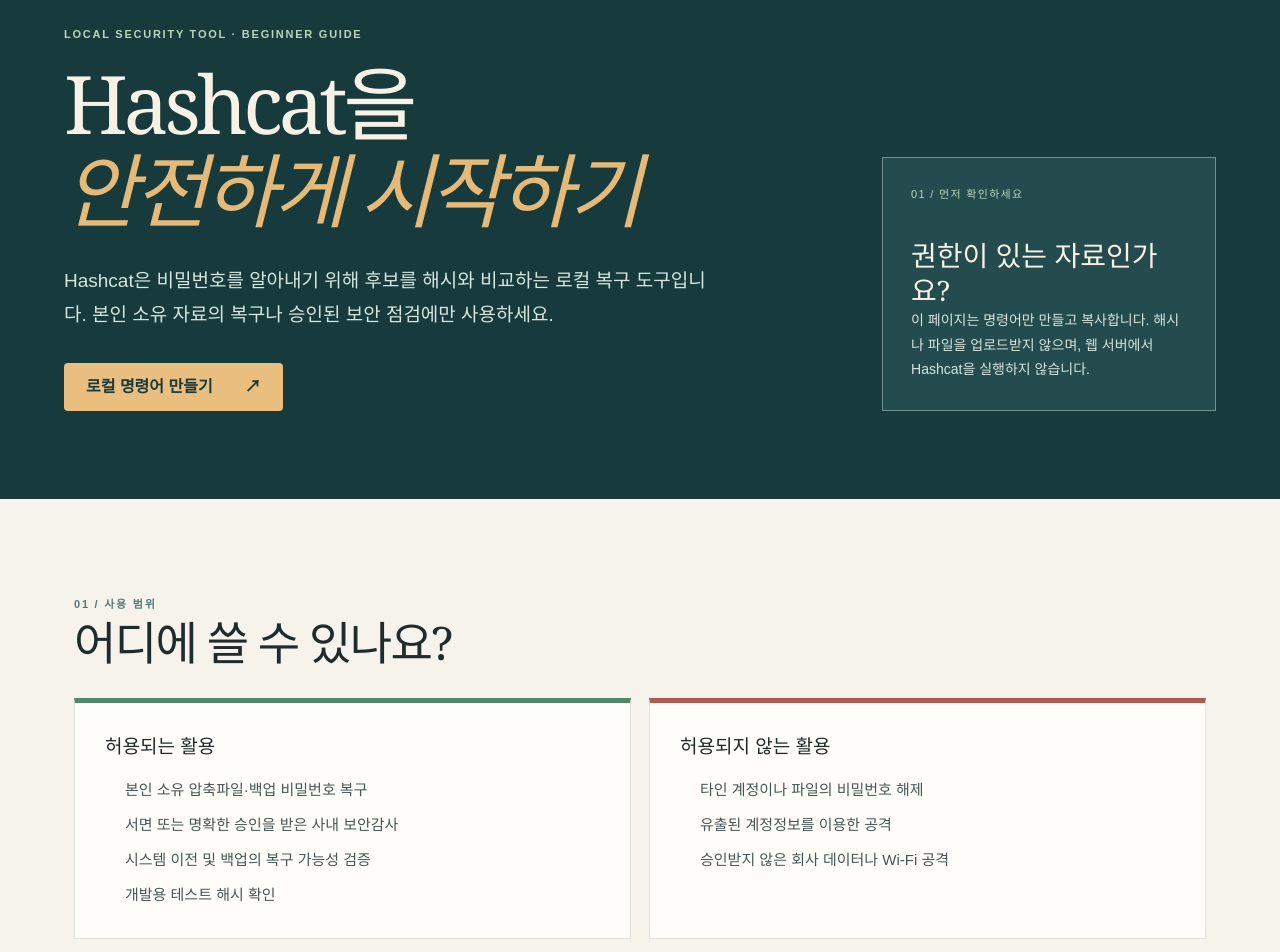
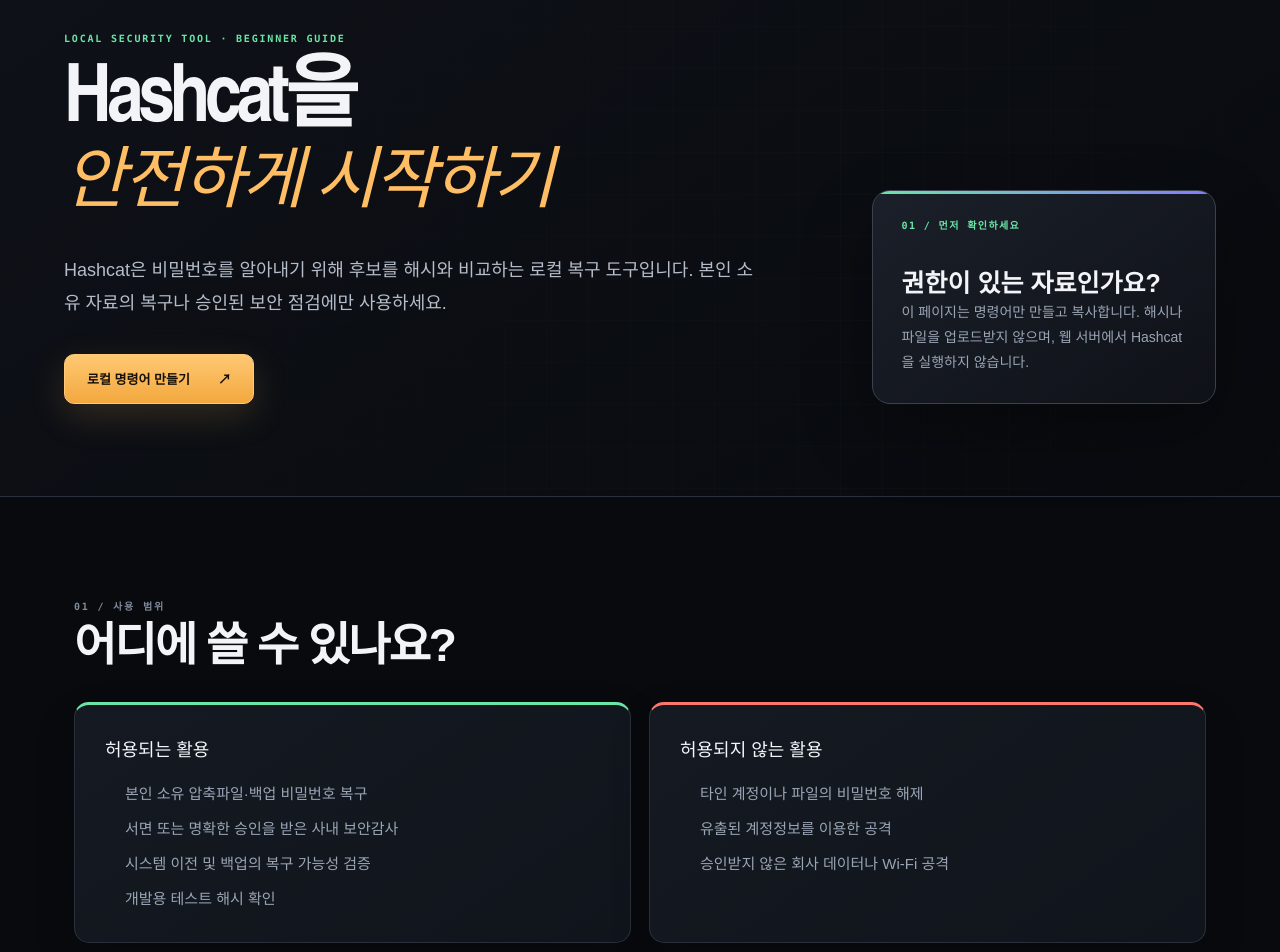
Before and after one commit to cakecnc/cake-salon-store, a Next.js app: page /hashcat in a window 1280 px wide. Shown: the part 100-1052 px from the top of the page. Built offline with nearby package versions, Linux system fonts and the light colour scheme; no server answers.

Commit message:
feat: refresh research and hashcat themes

```diff
--- a/app/hashcat/hashcat.css
+++ b/app/hashcat/hashcat.css
@@ -1,63 +1,150 @@
-.hashcat-page { min-height: 100vh; background: #f6f3ec; color: #202b2c; font-family: Arial, "Apple SD Gothic Neo", "Noto Sans KR", sans-serif; }
-.hashcat-page a { text-decoration: underline; text-underline-offset: 3px; }
-.hashcat-page :focus-visible { outline: 3px solid #c47d35; outline-offset: 3px; }
-.hashcat-hero { padding: 26px clamp(20px, 5vw, 72px) 88px; background: #173a3c; color: #f7f1e6; }
-.hashcat-hero nav { display: flex; align-items: center; gap: 12px; font-size: 13px; color: #cfdfdc; }
-.hashcat-hero-grid { max-width: 1260px; margin: 80px auto 0; display: grid; grid-template-columns: minmax(0, 1.5fr) minmax(280px, .7fr); align-items: end; gap: 8vw; }
-.hashcat-kicker, .hashcat-section-heading > span { margin: 0 0 18px; color: #b9d6b9; font-size: 11px; font-weight: 800; letter-spacing: .16em; text-transform: uppercase; }
-.hashcat-hero h1 { margin: 0; font: 400 clamp(48px, 6.3vw, 92px)/1.08 Georgia, "Nanum Myeongjo", serif; letter-spacing: -.055em; }
-.hashcat-hero h1 em { color: #e5b977; font-weight: 400; }
-.hashcat-lead { max-width: 650px; margin: 30px 0; color: #d7e5df; font-size: clamp(16px, 1.5vw, 19px); line-height: 1.8; }
-.hashcat-primary { display: inline-flex; justify-content: center; align-items: center; gap: 32px; min-height: 48px; padding: 12px 22px; border: 0; border-radius: 4px; background: #e9be7e; color: #173a3c; font-weight: 800; text-decoration: none !important; cursor: pointer; }
-.hashcat-primary:disabled { opacity: .48; cursor: not-allowed; }
-.hashcat-hero-note { padding: 28px; border: 1px solid #729391; background: #244b4d; }
-.hashcat-hero-note span { display: block; margin-bottom: 36px; color: #b9d6b9; font-size: 11px; letter-spacing: .12em; }
-.hashcat-hero-note strong { display: block; font: 28px/1.25 Georgia, "Nanum Myeongjo", serif; }
-.hashcat-hero-note p { margin-bottom: 0; color: #d7e5df; font-size: 14px; line-height: 1.75; }
-.hashcat-content { max-width: 1260px; margin: auto; padding: 20px clamp(20px, 5vw, 72px) 100px; }
-.hashcat-section { padding: 72px 0; border-bottom: 1px solid #d6d9d2; scroll-margin-top: 20px; }
-.hashcat-section-heading { margin-bottom: 28px; }
-.hashcat-section-heading > span { color: #557879; }
-.hashcat-section h2 { margin: 0; font: 400 clamp(31px, 3.6vw, 47px)/1.2 Georgia, "Nanum Myeongjo", serif; letter-spacing: -.035em; }
+.hashcat-page {
+  --hash-bg: #080a0e;
+  --hash-panel: #10141b;
+  --hash-panel-2: #151a22;
+  --hash-line: #2a303b;
+  --hash-ink: #f2f4f7;
+  --hash-muted: #9aa5b5;
+  --hash-amber: #ffbe63;
+  --hash-green: #69e6a6;
+  min-height: 100vh;
+  overflow: hidden;
+  background:
+    radial-gradient(circle at 78% -10%, rgba(95, 76, 202, .2), transparent 38rem),
+    radial-gradient(circle at 0 38%, rgba(35, 145, 109, .12), transparent 30rem),
+    var(--hash-bg);
+  color: var(--hash-ink);
+  font: 400 16px/1.7 "Avenir Next", "Pretendard", "Apple SD Gothic Neo", sans-serif;
+}
+.hashcat-page * { box-sizing: border-box; }
+.hashcat-page a { color: #91d8ff; text-decoration-color: rgba(145, 216, 255, .45); text-underline-offset: 4px; }
+.hashcat-page a:hover { color: #c5ecff; }
+.hashcat-page :focus-visible { outline: 3px solid var(--hash-amber); outline-offset: 3px; }
+
+.hashcat-hero {
+  position: relative;
+  padding: 28px clamp(20px, 5vw, 72px) 92px;
+  border-bottom: 1px solid var(--hash-line);
+  background: linear-gradient(145deg, rgba(15, 18, 25, .95), rgba(8, 10, 14, .72));
+  color: var(--hash-ink);
+}
+.hashcat-hero::before {
+  content: "";
+  position: absolute;
+  inset: 0;
+  opacity: .23;
+  pointer-events: none;
+  background-image: linear-gradient(rgba(255, 255, 255, .06) 1px, transparent 1px), linear-gradient(90deg, rgba(255, 255, 255, .06) 1px, transparent 1px);
+  background-size: 42px 42px;
+  mask-image: linear-gradient(100deg, transparent 5%, #000 70%, transparent);
+}
+.hashcat-hero nav { position: relative; z-index: 1; display: flex; align-items: center; gap: 12px; color: #8994a3; font: 700 12px/1.4 "SFMono-Regular", Menlo, Consolas, monospace; }
+.hashcat-hero-grid { position: relative; z-index: 1; max-width: 1260px; margin: 86px auto 0; display: grid; grid-template-columns: minmax(0, 1.48fr) minmax(280px, .72fr); align-items: end; gap: clamp(40px, 8vw, 110px); }
+.hashcat-kicker,
+.hashcat-section-heading > span { margin: 0 0 18px; color: var(--hash-green); font: 800 10px/1.5 "SFMono-Regular", Menlo, Consolas, monospace; letter-spacing: .18em; text-transform: uppercase; }
+.hashcat-hero h1 { margin: 0; font: 750 clamp(48px, 6.3vw, 92px)/.98 "Avenir Next Condensed", "Arial Narrow", "Apple SD Gothic Neo", sans-serif; letter-spacing: -.065em; }
+.hashcat-hero h1 em { display: inline-block; color: var(--hash-amber); font: italic 500 .84em/1.1 "Iowan Old Style", "AppleMyungjo", "Noto Serif KR", serif; letter-spacing: -.045em; white-space: nowrap; }
+.hashcat-lead { max-width: 690px; margin: 30px 0 34px; color: #b4bdc9; font-size: clamp(15px, 1.45vw, 18px); line-height: 1.85; }
+.hashcat-primary {
+  display: inline-flex;
+  justify-content: center;
+  align-items: center;
+  gap: 28px;
+  min-height: 50px;
+  padding: 13px 22px;
+  border: 1px solid #ffc977;
+  border-radius: 10px;
+  background: linear-gradient(180deg, #ffc873, #f3a83e);
+  color: #171008;
+  font: 800 13px/1.2 "Avenir Next", "Apple SD Gothic Neo", sans-serif;
+  text-decoration: none !important;
+  box-shadow: 0 12px 36px rgba(255, 190, 99, .16);
+  cursor: pointer;
+  transition: transform .2s, box-shadow .2s, filter .2s;
+}
+.hashcat-page .hashcat-primary { color: #171008; }
+.hashcat-primary:hover { transform: translateY(-2px); filter: brightness(1.04); box-shadow: 0 17px 42px rgba(255, 190, 99, .23); }
+.hashcat-primary:disabled { opacity: .38; cursor: not-allowed; transform: none; box-shadow: none; }
+.hashcat-hero-note { position: relative; padding: 28px; border: 1px solid #3a424f; border-radius: 18px; background: linear-gradient(145deg, rgba(28, 33, 44, .92), rgba(15, 18, 24, .9)); box-shadow: 0 28px 70px rgba(0, 0, 0, .3); overflow: hidden; }
+.hashcat-hero-note::before { content: ""; position: absolute; inset: 0 0 auto; height: 3px; background: linear-gradient(90deg, var(--hash-green), #8679ff); }
+.hashcat-hero-note span { display: block; margin-bottom: 34px; color: var(--hash-green); font: 700 10px/1.4 "SFMono-Regular", Menlo, monospace; letter-spacing: .14em; }
+.hashcat-hero-note strong { display: block; font: 650 25px/1.3 "Avenir Next", "Apple SD Gothic Neo", sans-serif; }
+.hashcat-hero-note p { margin-bottom: 0; color: var(--hash-muted); font-size: 14px; line-height: 1.8; }
+
+.hashcat-content { max-width: 1260px; margin: auto; padding: 16px clamp(20px, 5vw, 72px) 110px; }
+.hashcat-section { padding: 78px 0; border-bottom: 1px solid var(--hash-line); scroll-margin-top: 20px; }
+.hashcat-section-heading { margin-bottom: 30px; }
+.hashcat-section-heading > span { color: #7f8a9b; }
+.hashcat-section h2 { margin: 0; font: 700 clamp(30px, 3.6vw, 48px)/1.15 "Avenir Next Condensed", "Apple SD Gothic Neo", sans-serif; letter-spacing: -.045em; }
 .hashcat-two-col { display: grid; grid-template-columns: repeat(2, minmax(0, 1fr)); gap: 18px; }
-.hashcat-card, .hashcat-steps article { padding: 30px; background: #fffdf9; border: 1px solid #e1e4dc; }
-.hashcat-card h3, .hashcat-steps h3 { margin: 0 0 15px; font-size: 19px; }
-.hashcat-card p, .hashcat-card li, .hashcat-steps p { color: #465656; font-size: 15px; line-height: 1.8; }
+.hashcat-card,
+.hashcat-steps article { position: relative; padding: 30px; border: 1px solid var(--hash-line); border-radius: 15px; background: linear-gradient(145deg, var(--hash-panel-2), var(--hash-panel)); box-shadow: 0 16px 42px rgba(0, 0, 0, .14); transition: transform .2s, border-color .2s; }
+.hashcat-card:hover,
+.hashcat-steps article:hover { transform: translateY(-3px); border-color: #465061; }
+.hashcat-card h3,
+.hashcat-steps h3 { margin: 0 0 15px; color: #f4f6fa; font-size: 18px; }
+.hashcat-card p,
+.hashcat-card li,
+.hashcat-steps p { color: var(--hash-muted); font-size: 15px; line-height: 1.8; }
 .hashcat-card ul { margin: 0; padding-left: 20px; }
 .hashcat-card li + li { margin-top: 8px; }
-.hashcat-allowed { border-top: 5px solid #4d8a68; }
-.hashcat-forbidden { border-top: 5px solid #aa5d50; }
-.hashcat-card-num { display: inline-block; margin-bottom: 18px; color: #487272; font: 22px Georgia, serif; }
+.hashcat-allowed { border-top: 3px solid var(--hash-green); }
+.hashcat-forbidden { border-top: 3px solid #ff766d; }
+.hashcat-card-num { display: inline-block; margin-bottom: 18px; color: var(--hash-amber); font: 700 18px/1.2 "SFMono-Regular", Menlo, monospace; }
 .hashcat-steps { display: grid; grid-template-columns: repeat(3, minmax(0, 1fr)); gap: 16px; }
-.hashcat-steps article b { display: block; margin-bottom: 25px; color: #758e88; font: 28px Georgia, serif; }
+.hashcat-steps article b { display: flex; width: 34px; height: 34px; align-items: center; justify-content: center; margin-bottom: 26px; border: 1px solid #465060; border-radius: 9px; color: var(--hash-green); font: 700 13px "SFMono-Regular", Menlo, monospace; }
 .hashcat-steps p { margin-bottom: 0; }
-.hashcat-page code { padding: 2px 5px; border-radius: 3px; background: #e9efeb; color: #174f50; font: .9em/1.6 var(--font-geist-mono), Consolas, monospace; overflow-wrap: anywhere; }
-.hashcat-os { margin-top: 18px; padding: 28px; background: #e9efeb; }
+.hashcat-page code { padding: 3px 6px; border: 1px solid #303743; border-radius: 5px; background: #090c11; color: #82efb5; font: .88em/1.6 "SFMono-Regular", Menlo, Consolas, monospace; overflow-wrap: anywhere; }
+.hashcat-os { margin-top: 18px; padding: 28px; border: 1px solid var(--hash-line); border-radius: 15px; background: #0c1016; }
 .hashcat-os h3 { margin: 0 0 14px; }
-.hashcat-os > div { display: flex; justify-content: space-between; gap: 15px; padding: 10px 0; border-bottom: 1px solid #cbd7d1; font-size: 14px; }
-.hashcat-os > p { margin-bottom: 0; color: #465656; font-size: 13px; line-height: 1.6; }
-.hashcat-generator { padding: clamp(22px, 4vw, 40px); border: 1px solid #c8d2cb; background: #fffdf9; }
+.hashcat-os > div { display: flex; justify-content: space-between; gap: 15px; padding: 11px 0; border-bottom: 1px solid #252b35; color: #b2bcc9; font-size: 14px; }
+.hashcat-os > p { margin-bottom: 0; color: #7f8a98; font-size: 13px; line-height: 1.7; }
+
+.hashcat-generator { position: relative; padding: clamp(24px, 4vw, 42px); border: 1px solid #3a4350; border-radius: 18px; background: linear-gradient(155deg, #151a22, #0d1016); box-shadow: 0 28px 70px rgba(0, 0, 0, .28); overflow: hidden; }
+.hashcat-generator::before { content: "LOCAL COMMAND BUILDER"; display: block; margin: -4px 0 28px; color: #667181; font: 700 9px/1.4 "SFMono-Regular", Menlo, monospace; letter-spacing: .18em; }
 .hashcat-fields { display: grid; grid-template-columns: repeat(2, minmax(0, 1fr)); gap: 20px; }
-.hashcat-fields label { display: grid; gap: 7px; font-size: 14px; font-weight: 700; }
-.hashcat-fields small { color: #62716e; font-weight: 400; }
-.hashcat-fields input, .hashcat-fields select { width: 100%; min-height: 46px; padding: 9px 12px; border: 1px solid #adbbb5; border-radius: 3px; background: #fff; color: #1f3030; }
-.hashcat-fields input[aria-invalid="true"] { border-color: #b34439; }
-.hashcat-field-help { color: #546663; font-size: 13px; line-height: 1.7; }
-.hashcat-command { margin: 22px 0 16px; padding: 22px; background: #173a3c; color: #edf3ea; }
-.hashcat-command span { display: block; margin-bottom: 12px; color: #b9d6b9; font-size: 11px; letter-spacing: .1em; }
-.hashcat-command code { display: block; padding: 0; background: transparent; color: inherit; white-space: pre-wrap; overflow-wrap: anywhere; line-height: 1.8; }
-.hashcat-consent { display: flex; align-items: flex-start; gap: 10px; margin: 20px 0; font-size: 14px; font-weight: 700; line-height: 1.6; cursor: pointer; }
-.hashcat-consent input { width: 19px; height: 19px; margin-top: 2px; flex: none; accent-color: #205d57; }
-.hashcat-error { color: #9b3930; font-size: 13px; }
-.hashcat-copy-status { min-height: 1.5em; color: #245d54; font-size: 13px; }
-.hashcat-warning { margin-top: 18px; padding: 25px 28px; border-left: 5px solid #b26a48; background: #f8e9dd; }
-.hashcat-warning strong { font-size: 18px; }
-.hashcat-warning p { margin-bottom: 0; color: #5a4b40; line-height: 1.7; }
+.hashcat-fields label { display: grid; gap: 8px; color: #cbd2dc; font-size: 13px; font-weight: 750; }
+.hashcat-fields small { color: #727e8d; font-weight: 400; }
+.hashcat-fields input,
+.hashcat-fields select { width: 100%; min-height: 48px; padding: 10px 12px; border: 1px solid #343c48; border-radius: 9px; background: #090c11; color: #eef2f6; font: 500 14px/1.4 "SFMono-Regular", Menlo, Consolas, monospace; transition: border-color .2s, box-shadow .2s; }
+.hashcat-fields input:focus,
+.hashcat-fields select:focus { border-color: #6a7cff; box-shadow: 0 0 0 4px rgba(106, 124, 255, .12); outline: 0; }
+.hashcat-fields input[aria-invalid="true"] { border-color: #ff766d; box-shadow: 0 0 0 3px rgba(255, 118, 109, .1); }
+.hashcat-field-help { color: #7f8a98; font-size: 13px; line-height: 1.7; }
+.hashcat-command { margin: 24px 0 17px; padding: 22px; border: 1px solid #2e3743; border-radius: 12px; background: #06080b; color: #dff9e9; box-shadow: inset 0 1px rgba(255, 255, 255, .03); }
+.hashcat-command span { display: block; margin-bottom: 12px; color: var(--hash-green); font: 700 10px/1.4 "SFMono-Regular", Menlo, monospace; letter-spacing: .12em; }
+.hashcat-command code { display: block; padding: 0; border: 0; background: transparent; color: inherit; white-space: pre-wrap; overflow-wrap: anywhere; line-height: 1.8; }
+.hashcat-consent { display: flex; align-items: flex-start; gap: 11px; margin: 21px 0; color: #c7ced7; font-size: 14px; font-weight: 650; line-height: 1.6; cursor: pointer; }
+.hashcat-consent input { width: 19px; height: 19px; margin-top: 2px; flex: none; accent-color: #62dc9f; }
+.hashcat-error { color: #ff9089; font-size: 13px; }
+.hashcat-copy-status { min-height: 1.5em; color: var(--hash-green); font-size: 13px; }
+.hashcat-warning { margin-top: 18px; padding: 26px 28px; border: 1px solid rgba(255, 165, 97, .32); border-left: 4px solid #ff9e5c; border-radius: 12px; background: rgba(117, 57, 28, .19); }
+.hashcat-warning strong { color: #ffd0aa; font-size: 18px; }
+.hashcat-warning p { margin-bottom: 0; color: #bda99a; line-height: 1.7; }
 .hashcat-glossary { display: grid; grid-template-columns: repeat(2, minmax(0, 1fr)); gap: 0 24px; }
-.hashcat-glossary div { display: grid; grid-template-columns: 130px 1fr; gap: 18px; padding: 17px 0; border-bottom: 1px solid #d6d9d2; line-height: 1.6; }
-.hashcat-glossary dt { font-weight: 800; }
-.hashcat-glossary dd { margin: 0; color: #465656; }
-.hashcat-sources { margin-top: 30px; color: #546663; font-size: 13px; line-height: 1.7; }
-@media (max-width: 800px) { .hashcat-hero-grid { grid-template-columns: 1fr; margin-top: 55px; gap: 36px; } .hashcat-hero-note { max-width: 600px; } .hashcat-steps { grid-template-columns: 1fr; } .hashcat-glossary { grid-template-columns: 1fr; } }
-@media (max-width: 560px) { .hashcat-hero { padding-bottom: 55px; } .hashcat-hero h1 { font-size: clamp(34px, 10vw, 42px); } .hashcat-section { padding: 52px 0; } .hashcat-two-col, .hashcat-fields { grid-template-columns: 1fr; } .hashcat-card, .hashcat-steps article { padding: 23px; } .hashcat-os > div { display: grid; } .hashcat-glossary div { grid-template-columns: 1fr; gap: 3px; } }
-@media (max-width: 620px) { .hashcat-page { min-height: calc(100vh + 60px); margin-bottom: -60px; } }
+.hashcat-glossary div { display: grid; grid-template-columns: 130px 1fr; gap: 18px; padding: 18px 0; border-bottom: 1px solid var(--hash-line); line-height: 1.65; }
+.hashcat-glossary dt { color: #dfe5ec; font-weight: 800; }
+.hashcat-glossary dd { margin: 0; color: #8d98a6; }
+.hashcat-sources { margin-top: 30px; color: #7e8997; font-size: 13px; line-height: 1.75; }
+
+@media (max-width: 800px) {
+  .hashcat-hero-grid { grid-template-columns: 1fr; margin-top: 56px; gap: 36px; }
+  .hashcat-hero-note { max-width: 600px; }
+  .hashcat-steps, .hashcat-glossary { grid-template-columns: 1fr; }
+}
+@media (max-width: 560px) {
+  .hashcat-hero { padding-bottom: 58px; }
+  .hashcat-hero h1 { font-size: clamp(34px, 10vw, 42px); }
+  .hashcat-hero h1 em { font-size: .78em; letter-spacing: -.055em; }
+  .hashcat-section { padding: 56px 0; }
+  .hashcat-two-col, .hashcat-fields { grid-template-columns: 1fr; }
+  .hashcat-card, .hashcat-steps article { padding: 23px; }
+  .hashcat-os > div { display: grid; }
+  .hashcat-glossary div { grid-template-columns: 1fr; gap: 3px; }
+}
+@media (max-width: 620px) {
+  .hashcat-page { min-height: calc(100vh + 60px); margin-bottom: -60px; }
+}
+@media (prefers-reduced-motion: reduce) {
+  .hashcat-primary, .hashcat-card, .hashcat-steps article { transition: none; }
+}
```
Also changed, not shown: app/research/research.css (+167 -7 lines).
